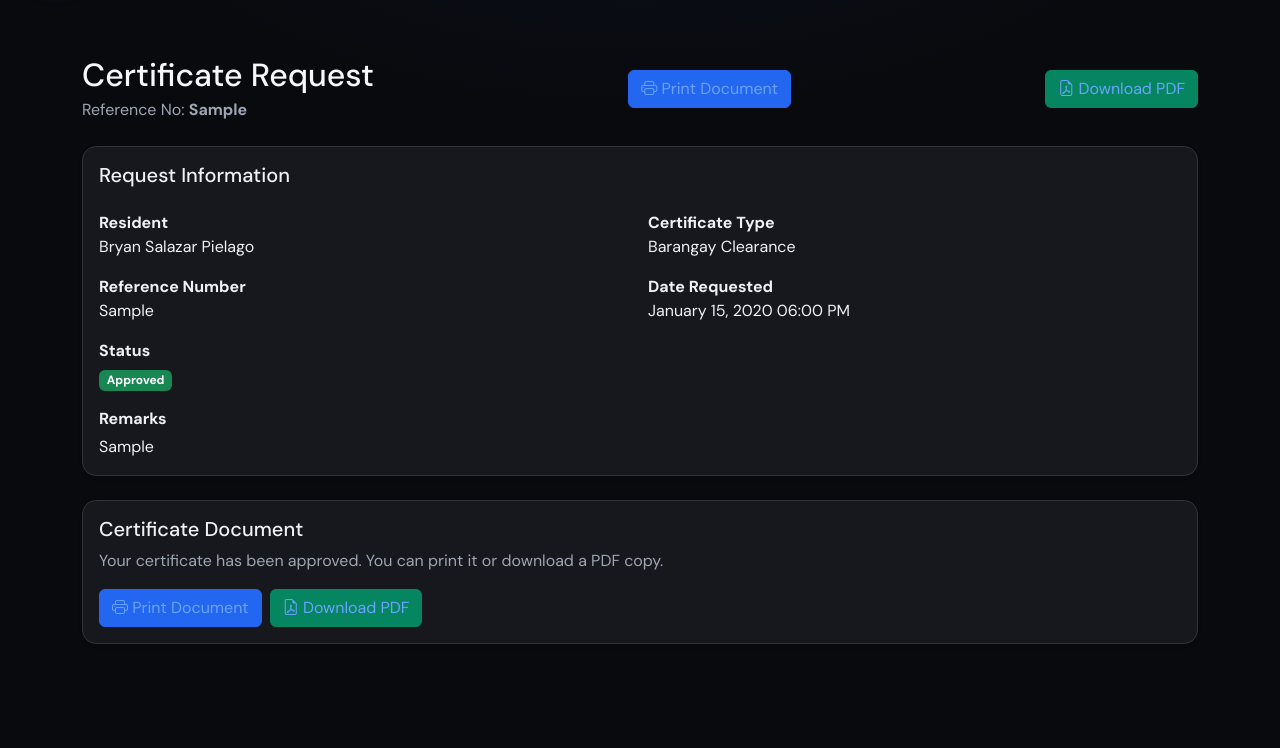
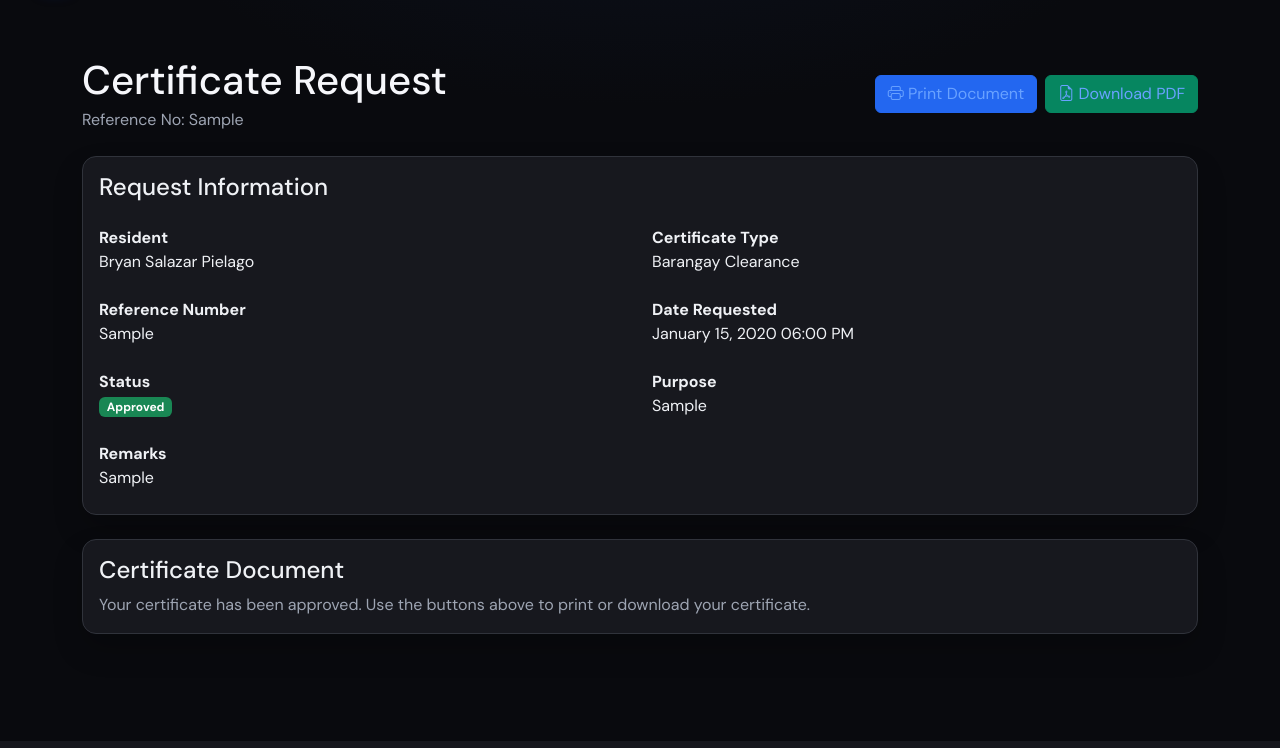
Before and after one commit to brypielago-lang/barangay, a Django app: page /requests/1/ in a window 1280 px wide. Shown: the part 59-807 px from the top of the page. Run offline with Django 5.2, Linux system fonts and the light colour scheme; a user stored in the database is signed in; data comes from the database, SQL or seed files in the repository; tables that the repository leaves empty hold one stand-in row (values such as "Sample post").

Commit message:
Update request detail template for certificate requests

```diff
--- a/core/templates/core/request_detail.html
+++ b/core/templates/core/request_detail.html
@@ -1,34 +1,30 @@
 {% extends 'core/base.html' %}
 
-{% block title %}
-Request {{ item.reference_no }}
-{% endblock %}
+{% block title %}Certificate Request{% endblock %}
 
 {% block content %}
 
 <div class="container py-4">
 
-    <!-- ================================================= -->
     <!-- HEADER -->
-    <!-- ================================================= -->
-
     <div class="d-flex justify-content-between align-items-center mb-4">
 
         <div>
-            <h2 class="mb-1">
-                Certificate Request
-            </h2>
+            <h1 class="mb-1">Certificate Request</h1>
 
-            <p class="text-muted mb-0">
-                Reference No:
-                <strong>
-                    {{ item.reference_no }}
-                </strong>
-            </p>
+            <div class="text-muted">
+                Reference No: {{ item.reference_no }}
+            </div>
         </div>
 
+        {% if item.status == 'approved' or item.status == 'released' %}
+
+        <!-- ONLY ONE SET OF BUTTONS -->
+        <div class="d-flex gap-2">
+
+            <!-- PRINT -->
             <a
-    href="{% url 'certificate_pdf' item.pk %}?print=1"
+                href="{% url 'certificate_pdf' item.pk %}"
                 target="_blank"
                 class="btn btn-primary"
             >
@@ -36,7 +32,7 @@ Request {{ item.reference_no }}
                 Print Document
             </a>
 
-
+            <!-- DOWNLOAD PDF -->
             <a
                 href="{% url 'certificate_pdf' item.pk %}?download=pdf"
                 class="btn btn-success"
@@ -44,80 +40,47 @@ Request {{ item.reference_no }}
                 <i class="bi bi-file-earmark-pdf"></i>
                 Download PDF
             </a>
+
         </div>
 
-
-    <!-- ================================================= -->
-    <!-- REQUEST INFORMATION -->
-    <!-- ================================================= -->
-
-    <div class="card shadow-sm mb-4">
-
-        <div class="card-body">
-
-            <h5 class="card-title mb-4">
-                Request Information
-            </h5>
-
-            <div class="row g-3">
-
-                <div class="col-md-6">
-
-                    <strong>Resident</strong>
-
-                    <div>
-                        {{ item.resident.full_name }}
-                    </div>
+        {% endif %}
 
     </div>
 
 
+    <!-- REQUEST INFORMATION -->
+    <div class="card mb-4">
+
+        <div class="card-body">
+
+            <h4 class="mb-4">
+                Request Information
+            </h4>
+
+            <div class="row">
+
+                <!-- LEFT -->
                 <div class="col-md-6">
 
-                    <strong>Certificate Type</strong>
-
+                    <div class="mb-4">
+                        <strong>Resident</strong>
                         <div>
-                        {{ item.get_certificate_type_display }}
+                            {{ item.resident.full_name }}
+                        </div>
                     </div>
 
-                </div>
-
-
-                <div class="col-md-6">
-
+                    <div class="mb-4">
                         <strong>Reference Number</strong>
-
                         <div>
                             {{ item.reference_no }}
                         </div>
-
                     </div>
 
+                    <div class="mb-4">
+                        <strong>Status</strong>
+                        <div>
 
-                <div class="col-md-6">
-
-                    <strong>Date Requested</strong>
-
-                    <div>
-                        {{ item.requested_at|date:"F d, Y h:i A" }}
-                    </div>
-
-                </div>
-
-
-                <div class="col-md-6">
-
-                    <strong>Status</strong>
-
-                    <div class="mt-1">
-
-                        {% if item.status == 'pending' %}
-
-                            <span class="badge bg-warning text-dark">
-                                Pending
-                            </span>
-
-                        {% elif item.status == 'approved' %}
+                            {% if item.status == 'approved' %}
 
                                 <span class="badge bg-success">
                                     Approved
@@ -125,8 +88,14 @@ Request {{ item.reference_no }}
 
                             {% elif item.status == 'released' %}
 
-                            <span class="badge bg-primary">
+                                <span class="badge bg-success">
                                     Released
+                                </span>
+
+                            {% elif item.status == 'pending' %}
+
+                                <span class="badge bg-warning text-dark">
+                                    Pending
                                 </span>
 
                             {% elif item.status == 'rejected' %}
@@ -144,20 +113,50 @@ Request {{ item.reference_no }}
                             {% endif %}
 
                         </div>
+                    </div>
+
+                    {% if item.remarks %}
+
+                    <div class="mb-2">
+                        <strong>Remarks</strong>
+
+                        <div>
+                            {{ item.remarks }}
+                        </div>
+                    </div>
+
+                    {% endif %}
 
                 </div>
 
 
-                {% if item.remarks %}
+                <!-- RIGHT -->
+                <div class="col-md-6">
 
-                <div class="col-12">
+                    <div class="mb-4">
+                        <strong>Certificate Type</strong>
 
-                    <strong>Remarks</strong>
-
-                    <div class="mt-1">
-                        {{ item.remarks }}
+                        <div>
+                            {{ item.get_certificate_type_display }}
+                        </div>
                     </div>
 
+                    <div class="mb-4">
+                        <strong>Date Requested</strong>
+
+                        <div>
+                            {{ item.requested_at|date:"F j, Y h:i A" }}
+                        </div>
+                    </div>
+
+                    {% if item.purpose %}
+
+                    <div class="mb-4">
+                        <strong>Purpose</strong>
+
+                        <div>
+                            {{ item.purpose }}
+                        </div>
                     </div>
 
                     {% endif %}
@@ -168,82 +167,62 @@ Request {{ item.reference_no }}
 
         </div>
 
+    </div>
 
-    <!-- ================================================= -->
-    <!-- APPROVED DOCUMENT -->
-    <!-- ================================================= -->
 
+    <!-- CERTIFICATE DOCUMENT -->
     {% if item.status == 'approved' or item.status == 'released' %}
 
-    <div class="card shadow-sm">
+    <div class="card">
 
         <div class="card-body">
 
-            <h5 class="card-title">
+            <h4 class="mb-2">
                 Certificate Document
-            </h5>
+            </h4>
 
-            <p class="text-muted">
+            <p class="text-muted mb-0">
                 Your certificate has been approved.
-                You can print it or download a PDF copy.
+                Use the buttons above to print or download your certificate.
             </p>
-
-
-            <div class="d-flex flex-wrap gap-2 mt-3">
-
-
-                <!-- ===================================== -->
-                <!-- PRINT DOCUMENT -->
-                <!-- ===================================== -->
-
-                <a
-                    href="{% url 'certificate_pdf' item.pk %}?print=1"
-                    target="_blank"
-                    class="btn btn-primary"
-                >
-
-                    <i class="bi bi-printer"></i>
-
-                    Print Document
-
-                </a>
-
-
-                <!-- ===================================== -->
-                <!-- DOWNLOAD PDF -->
-                <!-- ===================================== -->
-
-                <a
-                    href="{% url 'certificate_pdf' item.pk %}?download=pdf"
-                    class="btn btn-success"
-                >
-
-                    <i class="bi bi-file-earmark-pdf"></i>
-
-                    Download PDF
-
-                </a>
 
         </div>
 
     </div>
 
+    {% elif item.status == 'pending' %}
+
+    <div class="card">
+
+        <div class="card-body">
+
+            <h4 class="mb-2">
+                Certificate Document
+            </h4>
+
+            <p class="text-muted mb-0">
+                Your request is still being reviewed by the barangay.
+            </p>
+
         </div>
 
-    {% else %}
+    </div>
 
-    <!-- ================================================= -->
-    <!-- NOT YET APPROVED -->
-    <!-- ================================================= -->
+    {% elif item.status == 'rejected' %}
 
-    <div class="alert alert-warning">
+    <div class="card">
 
-        <i class="bi bi-hourglass-split"></i>
+        <div class="card-body">
 
-        Your certificate is not yet available.
+            <h4 class="mb-2">
+                Certificate Document
+            </h4>
 
-        Please wait for the barangay administrator
-        to approve your request.
+            <p class="text-danger mb-0">
+                Your request has been rejected.
+            </p>
+
+        </div>
 
     </div>
 
```
Lines whose indentation alone changed are shown as unchanged.
